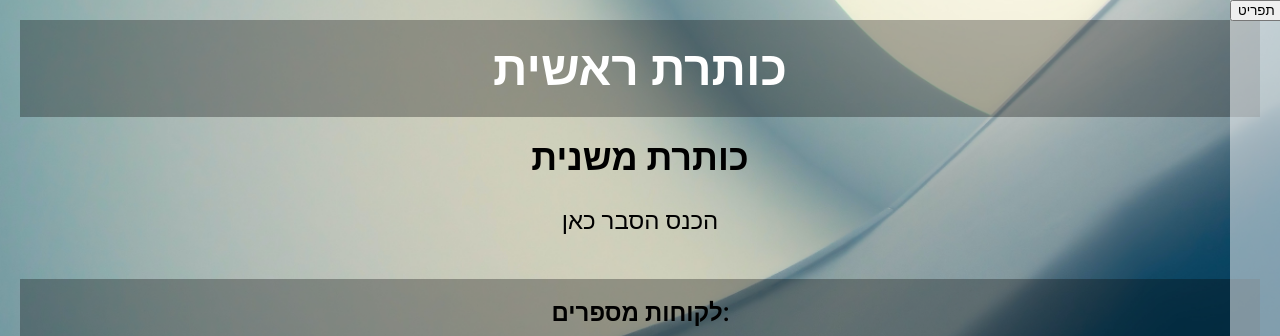
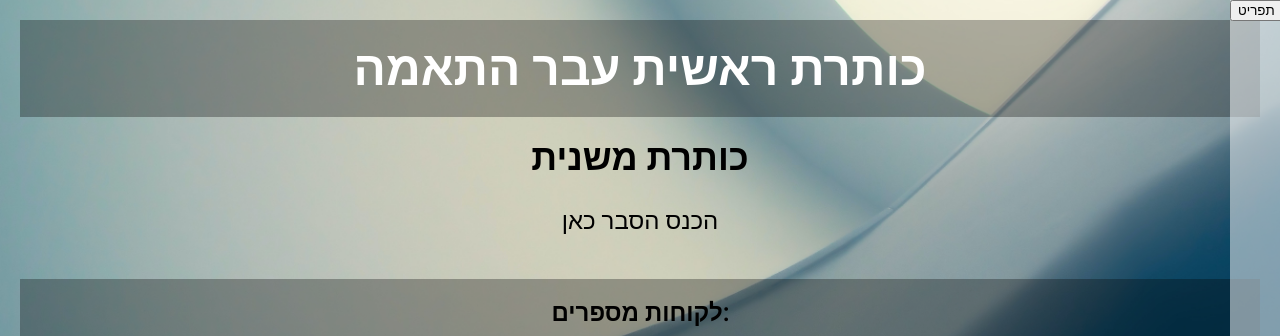
Before and after one commit to YuvalReg/MyWebsite, a website built with Parcel: page index.html in a window 1280 px wide. Shown: the top 336 px of the page. Built offline with nearby package versions, Linux system fonts and the light colour scheme.

Commit message:
Update index.html

```diff
--- a/index.html
+++ b/index.html
@@ -9,7 +9,7 @@
 </head>
 <body>
 <header>
-  <h1>כותרת ראשית</h1>
+  <h1>כותרת ראשית עבר התאמה</h1>
 </header>
 <nav>
   <aside>
```
